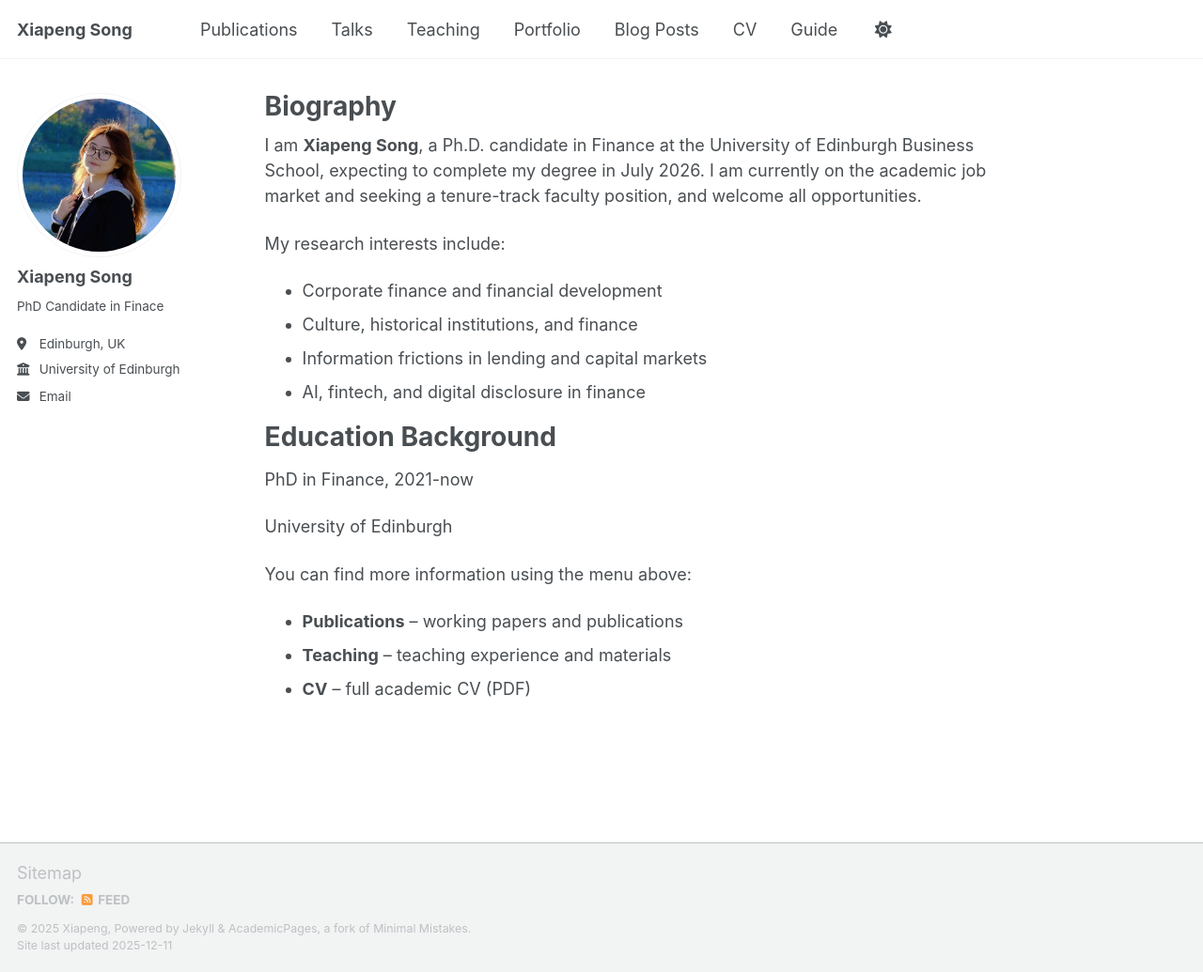
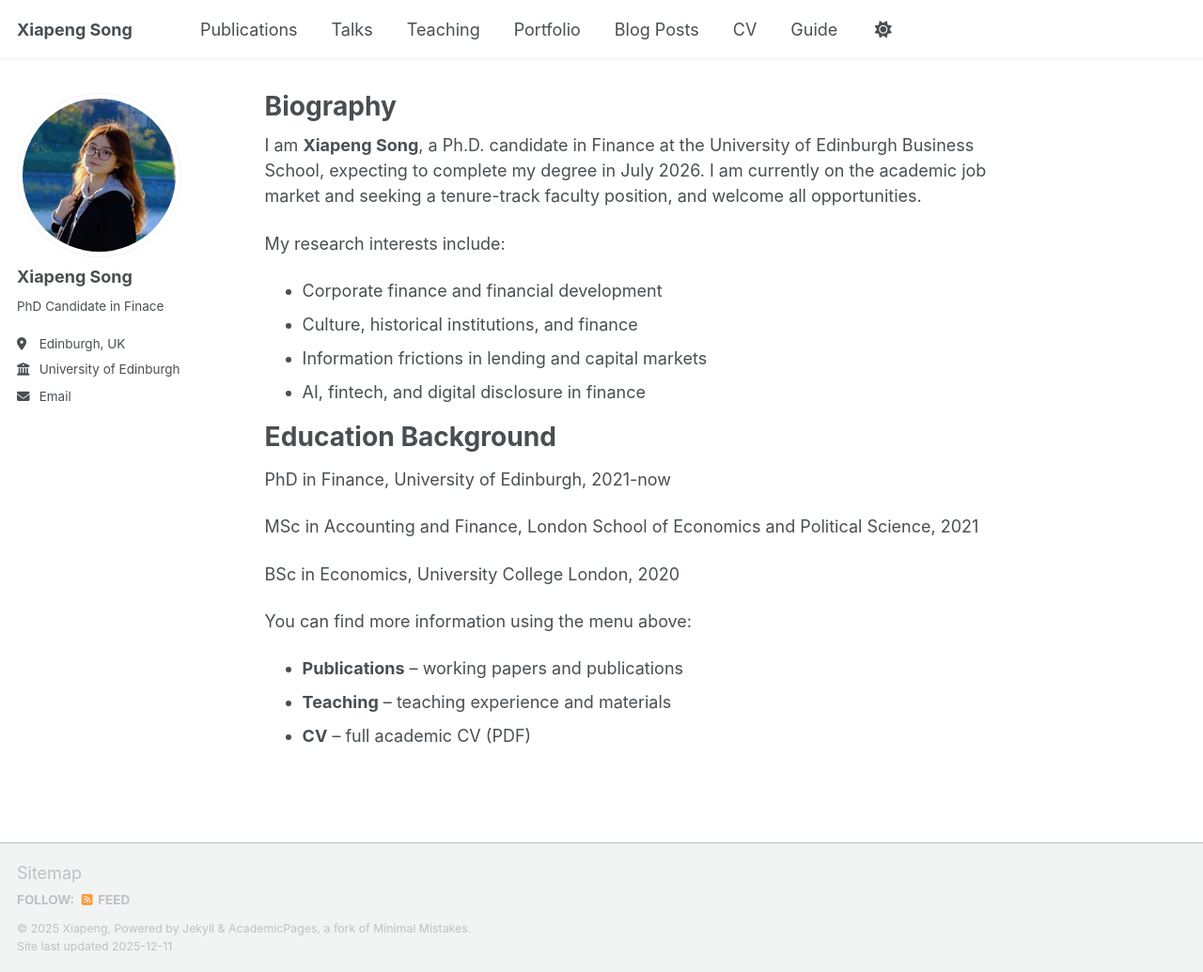
Before and after one commit to xiapengsong/xiapengsong.github.io, a Jekyll site: the page built from _pages/about.md, in a window 1280 px wide and 1035 px high. Shown: the whole window at 94% size. Built offline with Jekyll 4.4.1, drawn with Linux system fonts in a browser that asks for light colours; a script bundle is joined from its source files by our own code; library files that are not in the unit come from our copies.

Commit message:
Update about.md

```diff
--- a/_pages/about.md
+++ b/_pages/about.md
@@ -20,10 +20,11 @@ My research interests include:
 
 Education Background
 ======
-PhD in Finance, 2021-now
+PhD in Finance, University of Edinburgh, 2021-now
 
-University of Edinburgh
+MSc in Accounting and Finance, London School of Economics and Political Science, 2021
 
+BSc in Economics, University College London, 2020
 
 
 You can find more information using the menu above:
```
